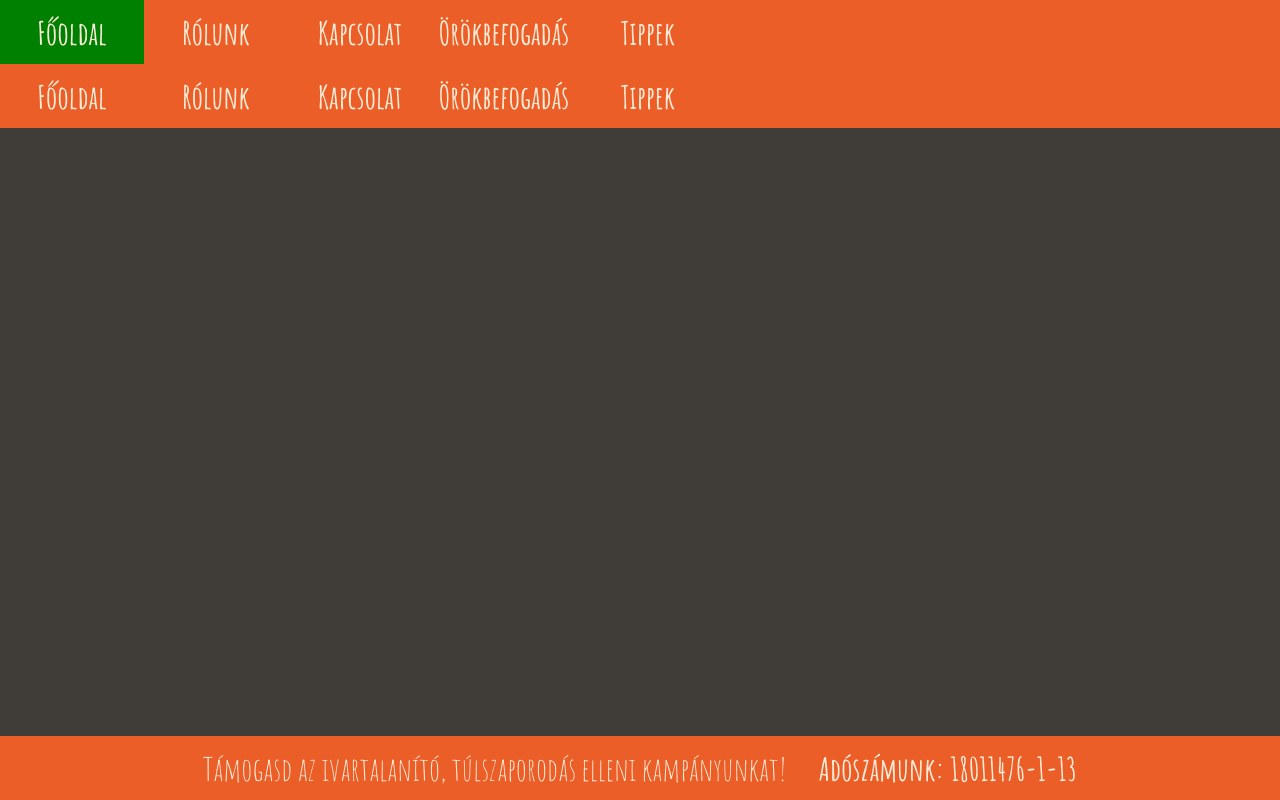
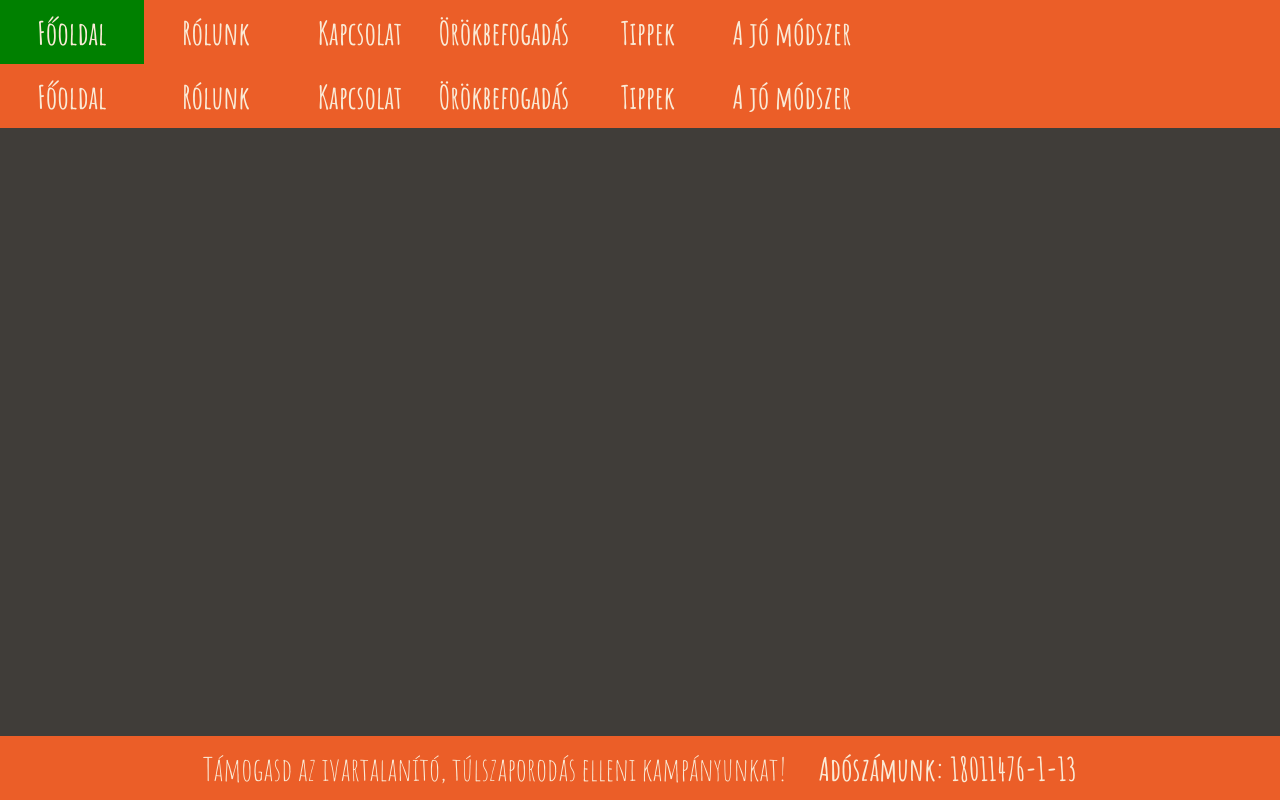
Before and after one commit to martonszak/react-for-a-cause, a Next.js app in the folder re-cat/: page /navbar in a window 1280 px wide. Built offline with nearby package versions, Linux system fonts and the light colour scheme.

Commit message:
Add: Good method to navbar

```diff
--- a/re-cat/pages/navbar.js
+++ b/re-cat/pages/navbar.js
@@ -9,6 +9,7 @@ export default function Navbar() {
     { text: "Kapcsolat", href: "/contact" },
     { text: "Örökbefogadás", href: "/adopt" },
     { text: "Tippek", href: "/badreasons" },
+    {text: "A jó módszer", href: "/goodmethod" },
   ];
 
   const [count, setCount] = useState(0);
```
